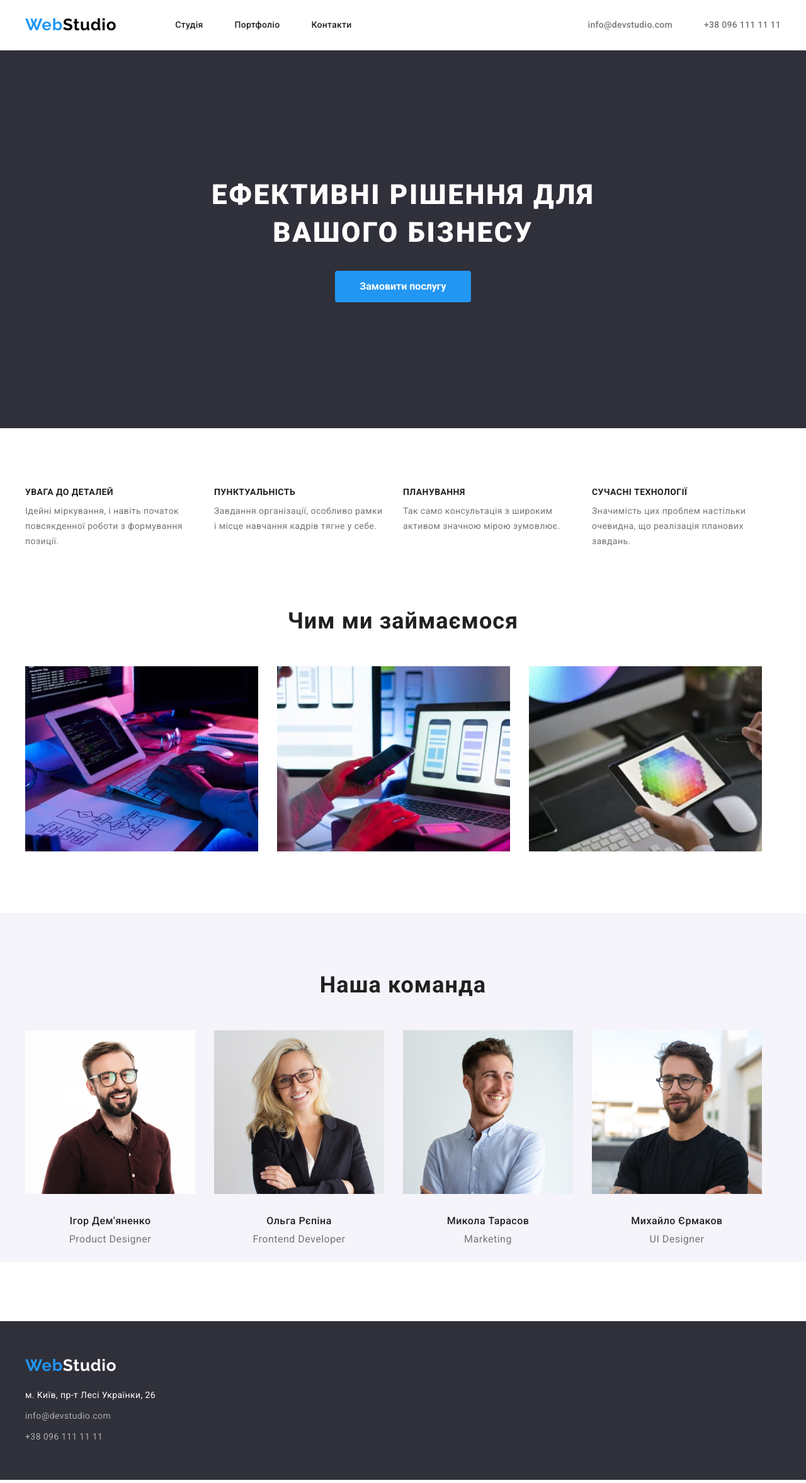
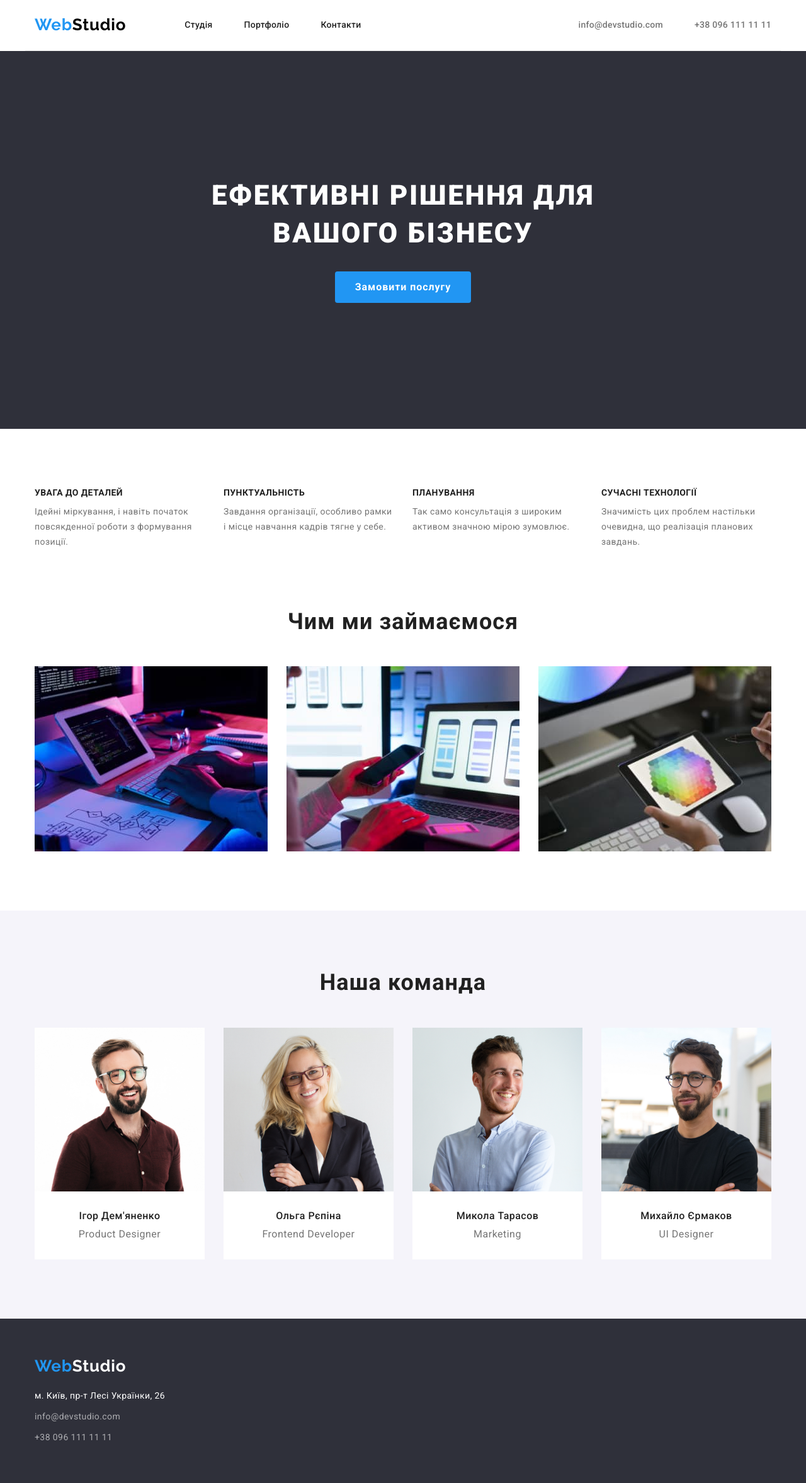
Before and after one commit to iEfir/goit-markup-hw-03, a plain HTML site: page index.html in a window 1280 px wide. Shown: the whole page at 63% size. Drawn offline with nearby package versions, Linux system fonts and the light colour scheme.

Commit message:
replace margin bottom, add letter-spacing

```diff
--- a/css/styles.css
+++ b/css/styles.css
@@ -38,6 +38,7 @@ address {
   --logo-focus-hover-color: #2196f3;
   --title-color: #212121;
   --title-logo-font-weight: 700;
+  --distance-top-bottom-section: 94px;
 }
 
 .body {
@@ -46,7 +47,7 @@ address {
 }
 
 .container {
-  width: 1230px;
+  width: 1200px;
   padding-left: 15px;
   padding-right: 15px;
   margin: 0 auto;
@@ -55,7 +56,11 @@ address {
 .container-header {
   display: flex;
   align-items: center;
-  height: 80px;
+  padding-top: 24px;
+  padding-bottom: 25px;
+}
+
+.container-header-index {
   border-bottom: 1px solid #ececec;
 }
 
@@ -77,8 +82,12 @@ address {
   margin-left: auto;
 }
 
+.header-portfolio {
+  border-bottom: 1px solid #ececec;
+}
+
 .container-header-portfolio {
-  margin-bottom: 94px;
+  padding-bottom: 25px;
 }
 
 .link-logo,
@@ -128,7 +137,6 @@ address {
 }
 
 .index-hero {
-  margin-bottom: 94px;
   background: #2f303a;
 }
 
@@ -164,11 +172,13 @@ address {
   height: 50px;
   border: 0px;
   border-radius: 4px;
+  letter-spacing: 0.06em;
 }
 
 .container-index-peculiarities {
   display: flex;
-  margin-bottom: 94px;
+  padding-bottom: var(--distance-top-bottom-section);
+  padding-top: var(--distance-top-bottom-section);
 }
 
 .index-hero-list {
@@ -217,23 +227,30 @@ address {
   gap: 30px;
 }
 
-.container-activity {
-  margin-bottom: 94px;
+.activity-img {
+  display: block;
 }
 
 .team {
   background: #f5f4fa;
 }
 
+.container-activity,
+.container-team {
+  padding-bottom: var(--distance-top-bottom-section);
+}
+
 .index-list-team {
   display: flex;
   gap: 30px;
-  margin-bottom: 94px;
 }
 
 .team-item {
   width: 270px;
-  height: 368px;
+}
+
+.team-item {
+  background: #ffffff;
 }
 
 .team-item:last-child {
@@ -241,11 +258,17 @@ address {
 }
 
 .team-photo {
-  margin-bottom: 30px;
+  display: block;
+}
+
+.team-container-name {
+  text-align: center;
+  padding-top: 30px;
+  padding-bottom: 30px;
 }
 
 .team-tagline {
-  padding-top: 94px;
+  padding-top: var(--distance-top-bottom-section);
   margin-bottom: 50px;
 }
 
@@ -265,15 +288,11 @@ address {
   text-align: center;
   letter-spacing: 0.03em;
   color: #757575;
-  padding-bottom: 30px;
-}
-
-.container-header-portfolio {
-  margin-bottom: 94px;
 }
 
 .container-portfolio-main {
-  margin-bottom: 94px;
+  padding-top: var(--distance-top-bottom-section);
+  padding-bottom: var(--distance-top-bottom-section);
 }
 
 .portfolio-list {
@@ -284,7 +303,6 @@ address {
 .portfolio-list-btn {
   display: flex;
   justify-content: center;
-  margin-bottom: 34px;
 }
 
 .portfolio-list-card {
@@ -295,6 +313,7 @@ address {
 .portfolio-list-btn-item {
   display: inline;
   margin-right: 8px;
+  margin-bottom: 50px;
 }
 
 .filter-btn {
@@ -323,7 +342,6 @@ address {
 
 .portfolio-hero-item {
   width: 370px;
-  height: 404px;
   border: 1px solid #eeeeee;
 }
 
@@ -369,13 +387,10 @@ address {
   color: var(--logo-focus-hover-color);
 }
 
-.address {
+.footer-address,
+.footer-link {
   font-family: "roboto", sans-serif;
   font-style: normal;
-}
-
-.footer-address,
-.footer-link {
   font-size: 14px;
   line-height: 1.71;
   letter-spacing: 0.03em;
@@ -388,13 +403,13 @@ address {
 }
 
 .footer {
-  height: 252px;
   background: #2f303a;
 }
 
 .container-footer {
-  height: 252px;
   display: flex;
   flex-direction: column;
   justify-content: center;
+  padding-top: 60px;
+  padding-bottom: 60px;
 }
--- a/index.html
+++ b/index.html
@@ -22,7 +22,7 @@
   </head>
   <body class="body">
     <header class="header">
-      <div class="container container-header">
+      <div class="container container-header container-header-index">
         <nav class="header-navigation">
           <a class="link-logo" href="index.html">
             <span class="web">Web</span>Studio
@@ -101,13 +101,13 @@
           <h2 class="activity-text">Чим ми займаємося</h2>
           <ul class="index-list index-list-activity">
             <li class="activity-item">
-              <img src="./img/img.jpg" alt="Работа с графикой" width="370" />
+              <img class="activity-img" src="./img/img.jpg" alt="Работа с графикой" width="370" />
             </li>
             <li class="activity-item">
-              <img src="./img/img1.jpg" alt="Работа с графикой" width="370" />
+              <img class="activity-img" src="./img/img1.jpg" alt="Работа с графикой" width="370" />
             </li>
             <li class="activity-item">
-              <img src="./img/img2.jpg" alt="Работа с графикой" width="370" />
+              <img class="activity-img" src="./img/img2.jpg" alt="Работа с графикой" width="370" />
             </li>
           </ul>
         </div>
@@ -124,8 +124,10 @@
                 alt="Фото сотрудника"
                 width="270"
               />
+              <div class="team-container-name">
                 <h3 class="team-name">Ігор Дем'яненко</h3>
                 <p class="team-activity">Product Designer</p>
+              </div>
             </li>
             <li class="team-item">
               <img
@@ -134,8 +136,10 @@
                 alt="Фото сотрудника"
                 width="270"
               />
+              <div class="team-container-name">
                 <h3 class="team-name">Ольга Рєпіна</h3>
                 <p class="team-activity">Frontend Developer</p>
+              </div>
             </li>
             <li class="team-item">
               <img
@@ -144,8 +148,10 @@
                 alt="Фото сотрудника"
                 width="270"
               />
+              <div class="team-container-name">
                 <h3 class="team-name">Микола Тарасов</h3>
                 <p class="team-activity">Marketing</p>
+              </div>
             </li>
             <li class="team-item">
               <img
@@ -154,8 +160,10 @@
                 alt="Фото сотрудника"
                 width="270"
               />
+              <div class="team-container-name">
                 <h3 class="team-name">Михайло Єрмаков</h3>
                 <p class="team-activity">UI Designer</p>
+              </div>
             </li>
           </ul>
         </div>
```
Also changed, not shown: portfolio.html (+5 -5 lines). Lines whose indentation alone changed are shown as unchanged.
